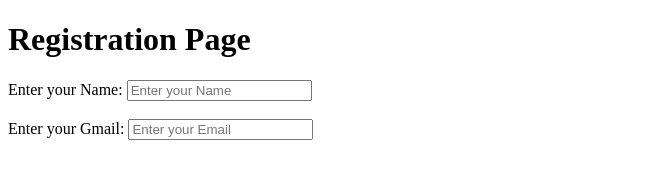
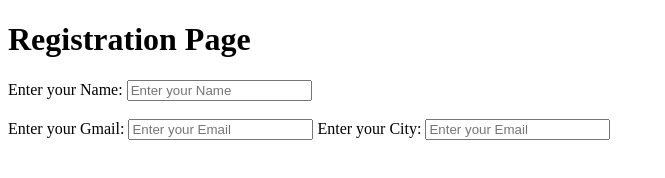
Before and after one commit to DnyaneshwariMagar/ICP-10-git-practice-2, a plain HTML site: page index.html in a window 1280 px wide. Shown: the whole page, without its empty margins (0-665 px from the left). Drawn offline with Linux system fonts and the light colour scheme.

Commit message:
page added

```diff
--- a/index.html
+++ b/index.html
@@ -11,5 +11,8 @@
     <br>
     <label>Enter your Gmail:</label>
     <input type="email"placeholder="Enter your Email">
+    <label>Enter your City:</label>
+    <input type="text"placeholder="Enter your Email">
+
 </body>
 </html>
```
